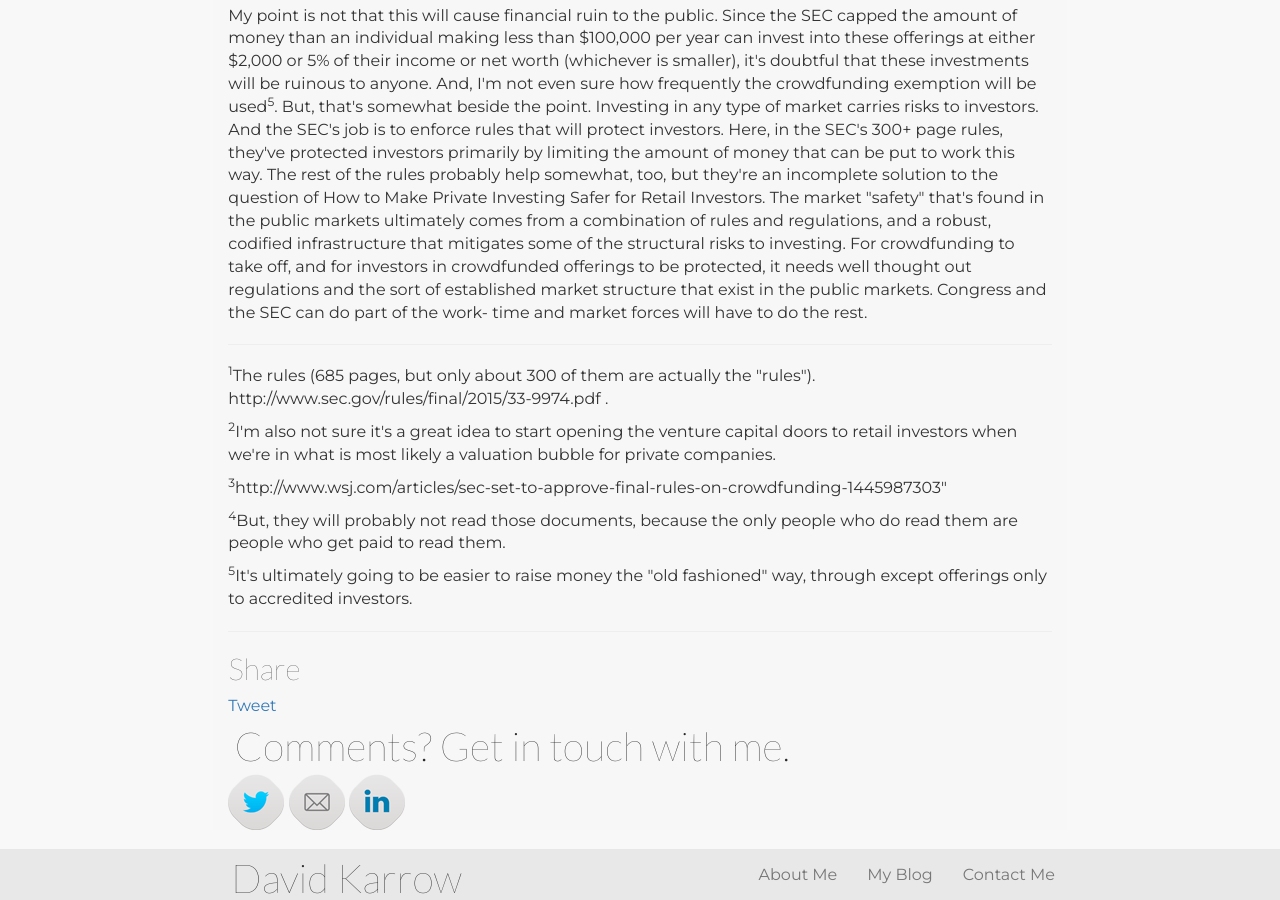
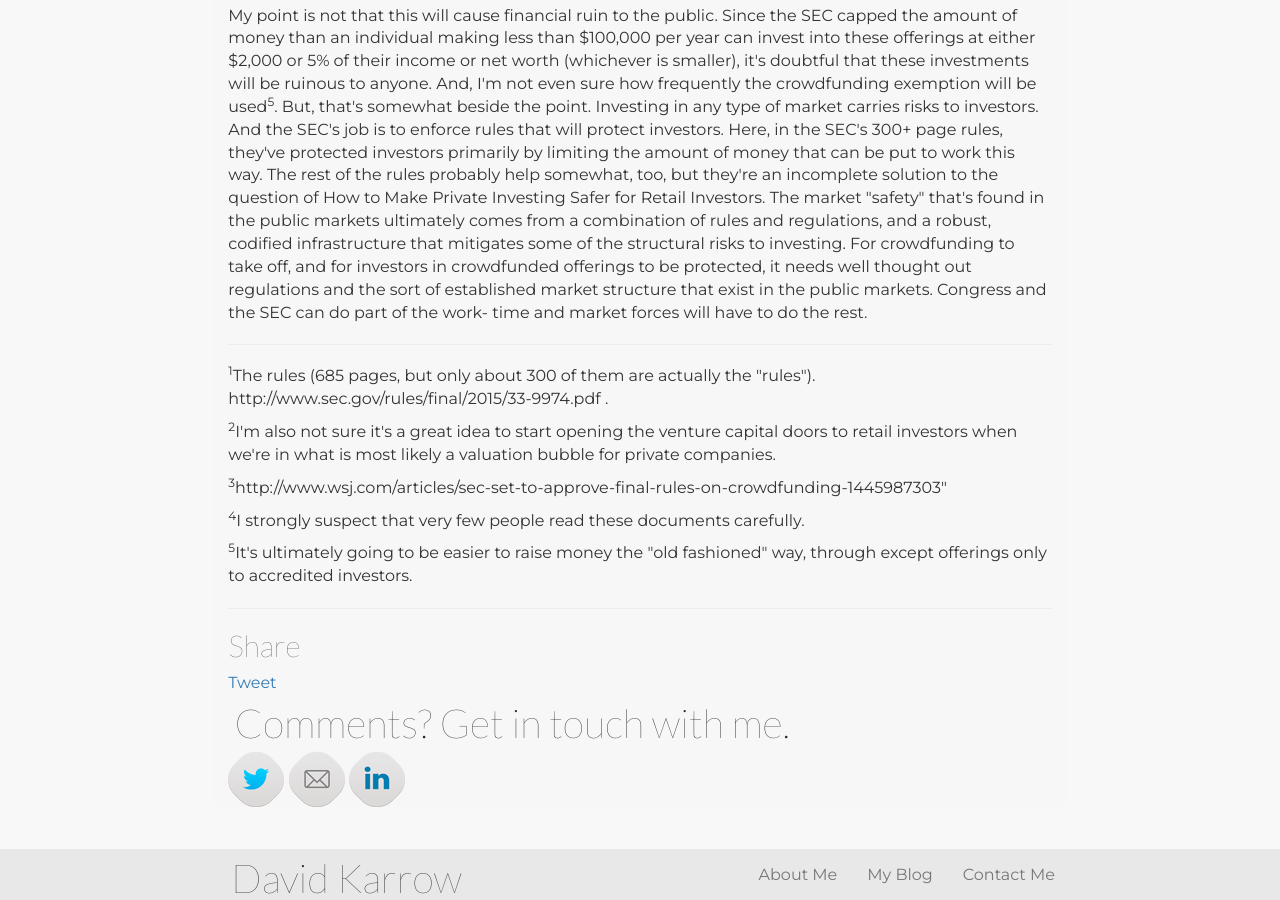
Before and after one commit to dlkarrow/dlkarrow.github.io, a Jekyll site: the page built from _posts/2015-12-8-Crowdfunding.md, in a window 1280 px wide and 900 px high, scrolled down 2610 px. Built offline with Jekyll 4.4.1, drawn with Linux system fonts in a browser that asks for light colours; nearby versions of some CDN libraries; Markdown is read by kramdown in place of the engine named in the settings; comment, search, counter and statistics services are not loaded.

Commit message:
change footnote

```diff
--- a/_posts/2015-12-8-Crowdfunding.md
+++ b/_posts/2015-12-8-Crowdfunding.md
@@ -151,6 +151,6 @@ we're in what is most likely a valuation bubble for private companies.   </P>
 
 <p><sup>3</sup>http://www.wsj.com/articles/sec-set-to-approve-final-rules-on-crowdfunding-1445987303"</P>
 
-<p><sup>4</sup>But, they will probably not read those documents, because the only people who do read them are people who get paid to read them.</P>
+<p><sup>4</sup>I strongly suspect that very few people read these documents carefully.</P>
 
 <p><sup>5</sup>It's ultimately going to be easier to raise money the "old fashioned" way, through except offerings only to accredited investors.  </P>
```
